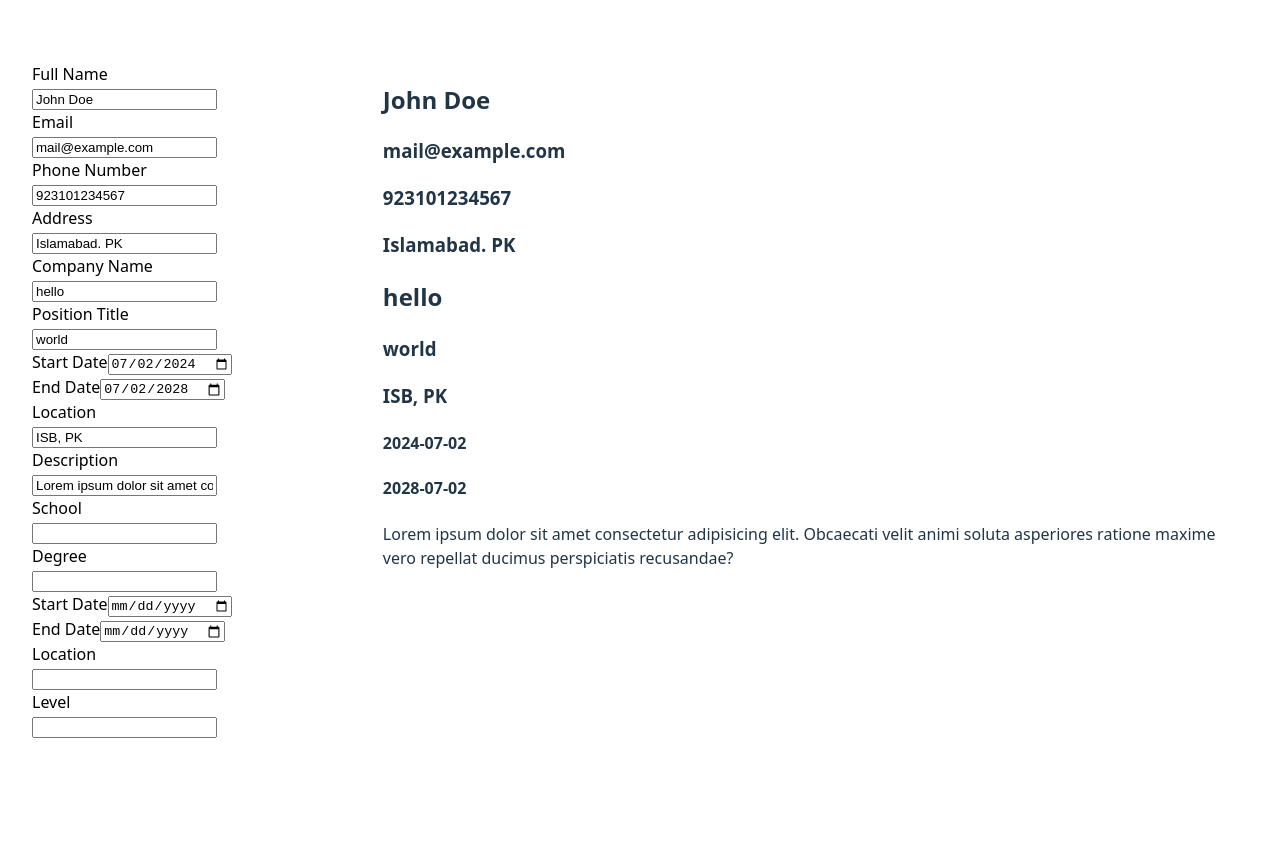
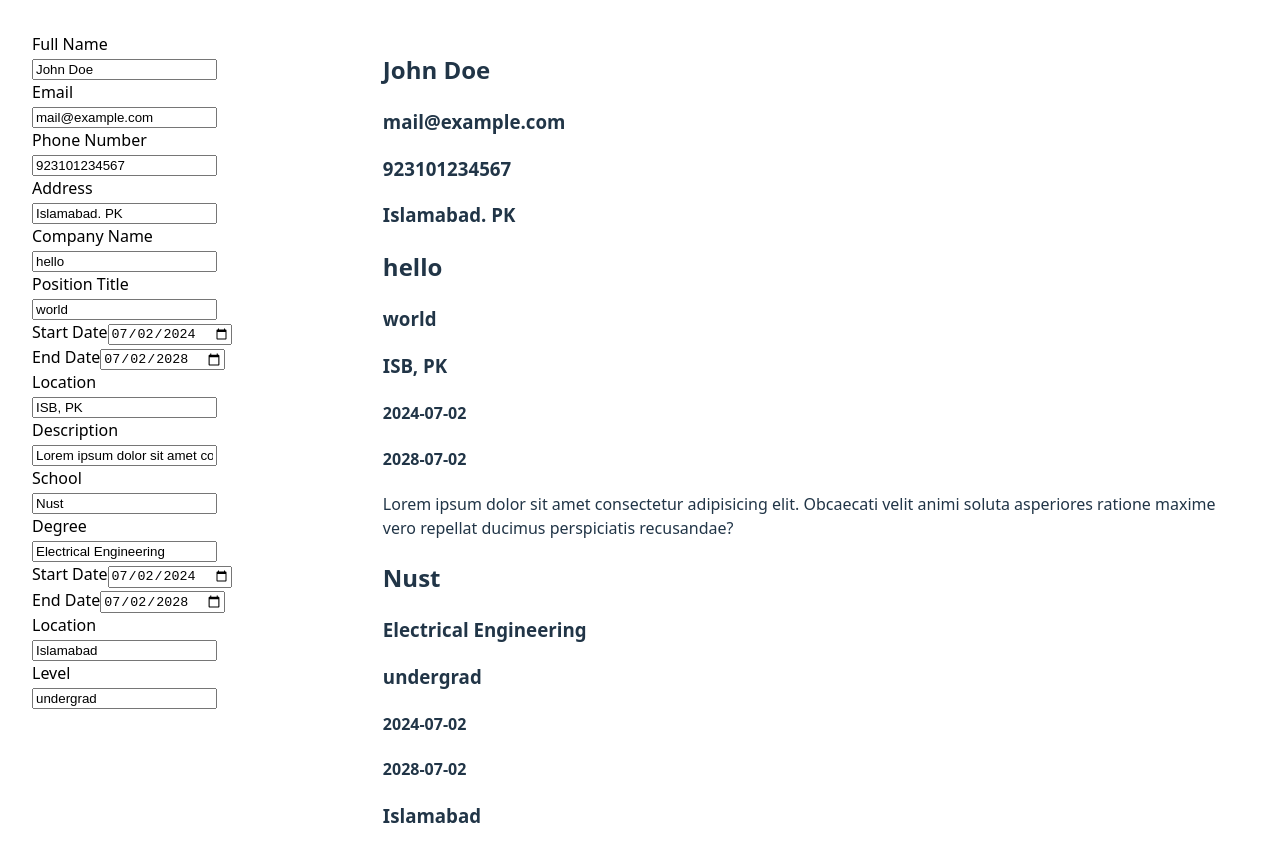
Before and after one commit to huzefazaheer/cv-maker, a React (Vite) app: page / in a window 1280 px wide. Shown: the top 862 px of the page. Before the commit the page ends 800 px from the top, so only its background shows below. Built offline with nearby package versions, Linux system fonts and the light colour scheme.

Commit message:
Reactive edu inputs and cv

```diff
--- a/src/App.jsx
+++ b/src/App.jsx
@@ -7,15 +7,16 @@ function App() {
 
   const [userInfo, setUserInfo] = useState({name:"John Doe", email:"mail@example.com", tel:"923101234567", location:"Islamabad. PK"});
   const [userWork, setUserWork] = useState([{companyName:"hello", title:"world",location: "ISB, PK", desc: "Lorem ipsum dolor sit amet consectetur adipisicing elit. Obcaecati velit animi soluta asperiores ratione maxime vero repellat ducimus perspiciatis recusandae?", startDate: "2024-07-02", endDate: "2028-07-02"}]);
+  const [userEducation, setUserEducation] = useState([{schoolName:"Nust", degree:"Electrical Engineering", edulevel:"undergrad", location:"Islamabad", startDate: "2024-07-02", endDate: "2028-07-02"}])
 
   return (
       <>
       <div className="menu">
         <ProfileInput userInfo = {userInfo} setUserInfo = {setUserInfo}></ProfileInput>
         <WorkInput userWork = {userWork} setUserWork = {setUserWork}></WorkInput>
-        <EducationInput></EducationInput>
+        <EducationInput userEducation={userEducation} setUserEducation={setUserEducation}></EducationInput>
       </div>
-      <CV userInfo = {userInfo} userWork={userWork}></CV>
+      <CV userInfo = {userInfo} userWork={userWork} userEducation={userEducation}></CV>
       </>
   );
 }
--- a/src/components/cv.jsx
+++ b/src/components/cv.jsx
@@ -1,10 +1,11 @@
-export default function CV({userInfo, userWork}){
+export default function CV({userInfo, userWork, userEducation}){
 
     return(
         <>
             <div className="cv">
             <CVInfo userInfo={userInfo}></CVInfo>
             <CVWork userWork={userWork}></CVWork>
+            <CVEdu userEducation={userEducation}></CVEdu>
             </div>
         </>
     );
@@ -41,3 +42,23 @@ function CVWork({userWork}){
         </>
     )
 }
+
+function CVEdu({userEducation}){
+    let workDetail = []
+        workDetail.push(
+            <>
+            <h2>{userEducation[0].schoolName}</h2>
+            <h3>{userEducation[0].degree}</h3>
+            <h3>{userEducation[0].edulevel}</h3>
+            <h4>{userEducation[0].startDate}</h4>
+            <h4>{userEducation[0].endDate}</h4>
+            <h3>{userEducation[0].location}</h3>
+            </>
+        )
+
+    return(
+        <>
+        {workDetail}
+        </>
+    )
+}
--- a/src/components/input.jsx
+++ b/src/components/input.jsx
@@ -26,16 +26,18 @@ export function WorkInput({userWork, setUserWork}){
     );
 }
 
-export function EducationInput(){
+export function EducationInput({userEducation, setUserEducation}){
+
+    const currEdu = userEducation[0]
 
     return (
         <>
-        <div className="input"><label >School</label><input type="text" ></input></div>
-        <div className="input"><label >Degree</label><input type="text" ></input></div>
-        <div className="input"><label >Start Date</label><input type="date" ></input></div>
-        <div className="input"><label >End Date</label><input type="date" ></input></div>
-        <div className="input"><label >Location</label><input type="text" ></input></div>
-        <div className="input"><label >Level</label><input type="text" ></input></div>
+        <div className="input"><label >School</label><input type="text" value={currEdu.schoolName} onChange={(e) => setUserEducation([{...currEdu, schoolName: e.target.value}, ...userEducation.splice(1)])}></input></div>
+        <div className="input"><label >Degree</label><input type="text" value={currEdu.degree} onChange={(e) => setUserEducation([{...currEdu, degree: e.target.value}, ...userEducation.splice(1)])}></input></div>
+        <div className="input"><label >Start Date</label><input type="date" value={currEdu.startDate} onChange={(e) => setUserEducation([{...currEdu, startDate: e.target.value}, ...userEducation.splice(1)])}></input></div>
+        <div className="input"><label >End Date</label><input type="date" value={currEdu.endDate} onChange={(e) => setUserEducation([{...currEdu, endDate: e.target.value}, ...userEducation.splice(1)])}></input></div>
+        <div className="input"><label >Location</label><input type="text" value={currEdu.location} onChange={(e) => setUserEducation([{...currEdu, location: e.target.value}, ...userEducation.splice(1)])}></input></div>
+        <div className="input"><label >Level</label><input type="text" value={currEdu.edulevel} onChange={(e) => setUserEducation([{...currEdu, edulevel: e.target.value}, ...userEducation.splice(1)])}></input></div>
         </>
     );
 }
```
